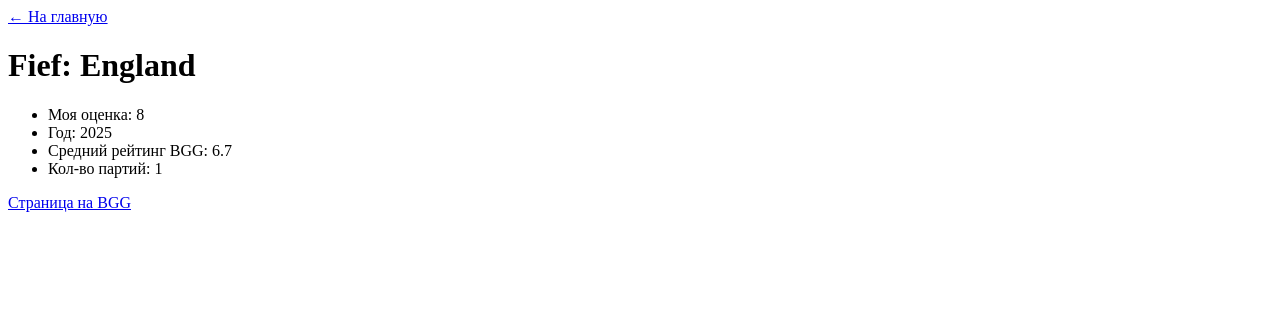
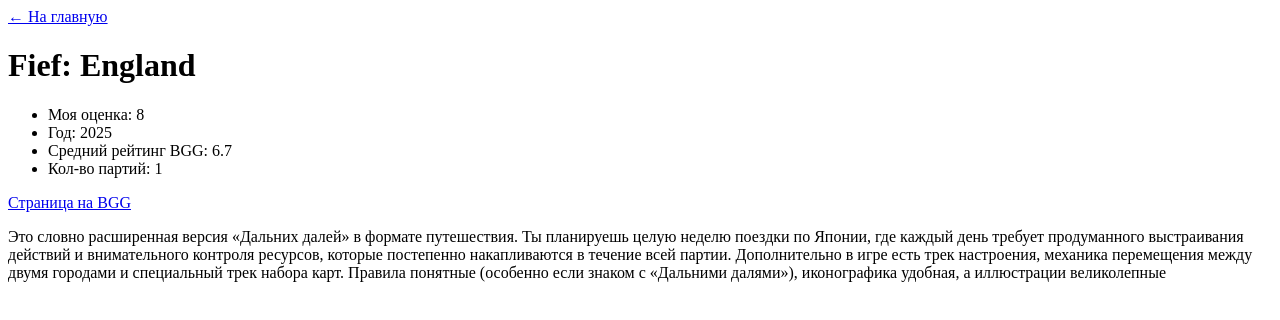
Before and after one commit to Anetos882/BoardgameReviewsSite, an Astro site: page /BoardgameReviewsSite/games/lets-go-to-japan in a window 1280 px wide. Built offline with nearby package versions, Linux system fonts and the light colour scheme; Astro itself is replaced by a stand-in of ours.

Commit message:
Update lets-go-to-japan.md

```diff
--- a/src/content/games/lets-go-to-japan.md
+++ b/src/content/games/lets-go-to-japan.md
@@ -13,3 +13,4 @@ year: 2025
 bayes_rating: 5.6
 users_rated: 142
 ---
+Это словно расширенная версия «Дальних далей» в формате путешествия. Ты планируешь целую неделю поездки по Японии, где каждый день требует продуманного выстраивания действий и внимательного контроля ресурсов, которые постепенно накапливаются в течение всей партии. Дополнительно в игре есть трек настроения, механика перемещения между двумя городами и специальный трек набора карт. Правила понятные (особенно если знаком с «Дальними далями»), иконографика удобная, а иллюстрации  великолепные
```
